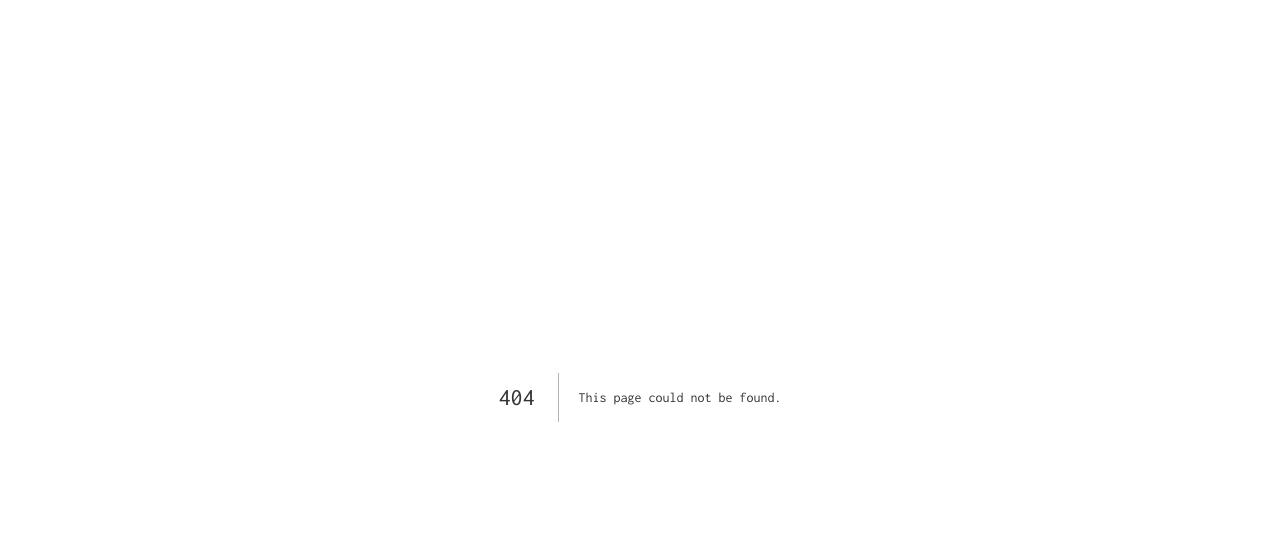
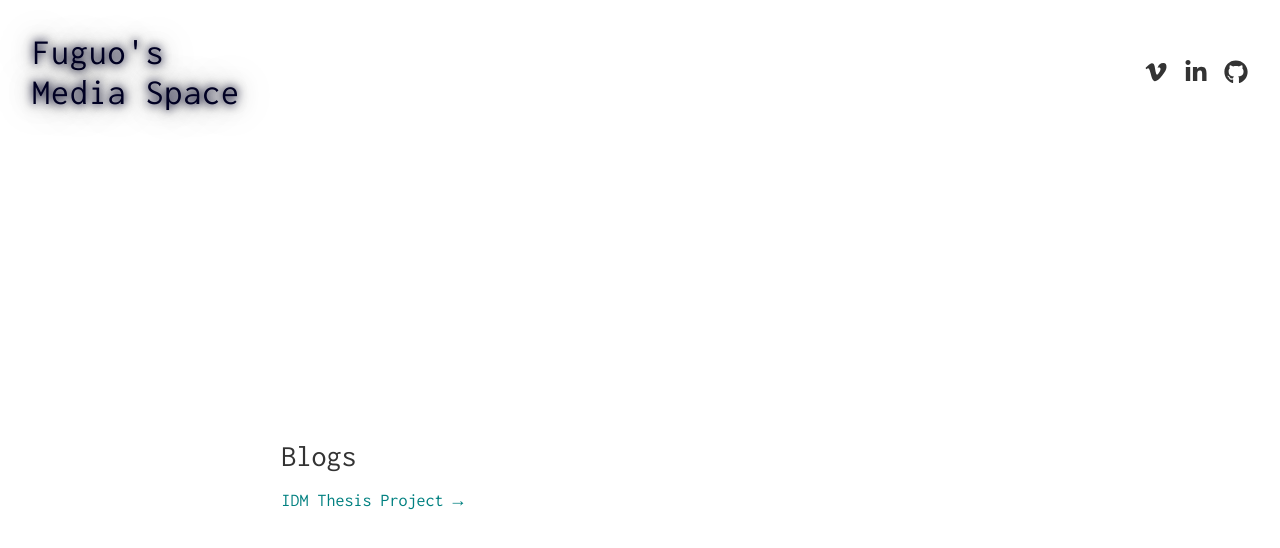
Before and after one commit to fuguoxue/fuguoxue-online-portfolio, a Next.js app: page /blogs in a window 1280 px wide. Before the commit this address had no page. Shown: the top 548 px of the page. Built offline with nearby package versions, Linux system fonts and the light colour scheme.

Commit message:
Added /blogs page and its hyperlink to home page.

```diff
--- a/src/app/blogs/idm-thesis/page.tsx
+++ b/src/app/blogs/idm-thesis/page.tsx
@@ -26,6 +26,19 @@ export default function Home() {
             <b>Blog Series: </b>
           </h2>
           <h2>{blogSeriesName}</h2>
+          <div>
+            <Link
+              href="/blogs"
+              className="group inline-flex items-center text-tag transition-all duration-300 transform hover:scale-105 text-lg"
+            >
+            <span className="transition-all transform group-hover:scale-105">
+              &#8592;&nbsp;
+            </span>
+              <span className="transition-all group-hover:underline">
+              All blogs
+              </span>
+            </Link>
+          </div>
         </div>
       </aside>
       <main className="col-span-1 md:col-span-3 p-4 mb-8">
@@ -37,7 +50,7 @@ export default function Home() {
             >
               <Link
                 href={`/blogs/${blogTag}/${blog.id}`}
-                className="w-full rounded-lg transition-all duration-300 ease-in-out bg-transparent group-hover:bg-black group-hover:bg-opacity-20 group-hover:backdrop-blur-md p-4 grid grid-cols-1 md:grid-cols-2 gap-4"
+                className="w-full transition-all duration-300 ease-in-out bg-transparent group-hover:bg-black group-hover:bg-opacity-20 group-hover:backdrop-blur-md p-4 grid grid-cols-1 md:grid-cols-2 gap-4"
               >
                 <div className="col-span-1">
                   <h3>{blog.title}</h3>
--- /dev/null
+++ b/src/app/blogs/page.tsx
@@ -0,0 +1,40 @@
+// import Image from "next/image";
+import TitleLine from "@/components/TitleLine";
+import BackToTop from "@/components/BackToTop";
+// import ImageWithCaption from "@/components/ImageWithCaption";
+import Link from "next/link";
+
+export default function Main() {
+  return (
+    <div className="grid grid-cols-1 lg:grid-cols-5 min-h-screen m-4">
+      <div className="col-span-1 lg:col-span-5">
+        <TitleLine />
+      </div>
+      <div className="col-span-1 sm:hidden md:hidden lg:block"></div>
+      <main className="col-span-1 lg:col-span-3 p-4 mb-8">
+        {/* blog list */}
+        <section>
+          <h2>Blogs</h2>
+          <div>
+            <Link
+              href="/blogs/idm-thesis"
+              className="group inline-flex items-center text-tag transition-all duration-300 transform hover:scale-105 text-lg"
+            >
+              <span className="transition-all group-hover:underline">
+                IDM Thesis Project
+              </span>
+              <span className="transition-all transform group-hover:scale-105">
+                &nbsp;&#8594;
+              </span>
+            </Link>
+          </div>
+        </section>
+
+        <div className="col-span-1 sm:hidden md:block lg:hidden"></div>
+        <div className="col-span-1 md:col-span-3 lg:col-span-1">
+          <BackToTop />
+        </div>
+      </main>
+    </div>
+  );
+}
--- a/src/app/page.tsx
+++ b/src/app/page.tsx
@@ -61,6 +61,20 @@ export default function Home() {
               >
                 <span className="transition-all group-hover:underline">
                   Essays
+                </span>
+                <span className="transition-all transform group-hover:scale-105">
+                  &nbsp;&#8594;
+                </span>
+              </Link>
+            </div>
+
+            <div>
+              <Link
+                href="/blogs"
+                className="group inline-flex items-center text-tag transition-all duration-300 transform hover:scale-105 text-lg"
+              >
+                <span className="transition-all group-hover:underline">
+                  Blogs
                 </span>
                 <span className="transition-all transform group-hover:scale-105">
                   &nbsp;&#8594;
```
